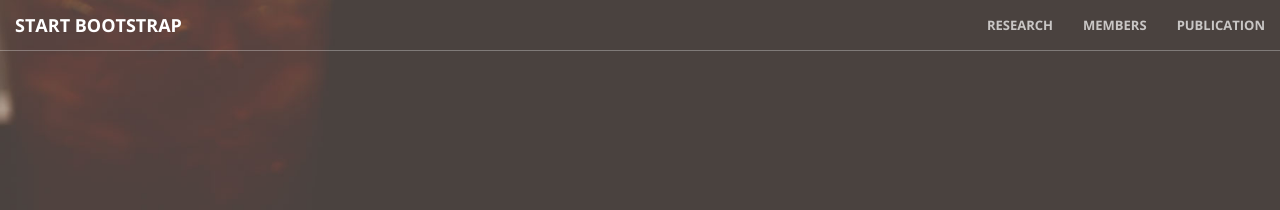
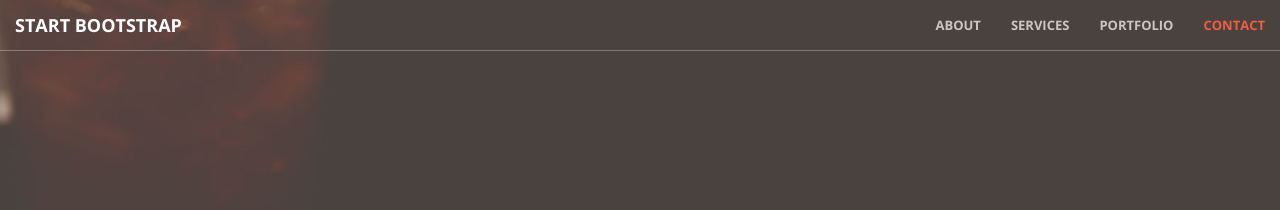
Before and after one commit to dwKim88/AEL, a Jekyll site: the page built from index.html, in a window 1280 px wide. Shown: the top 210 px of the page. Built offline with Jekyll 4.4.1, drawn with Linux system fonts in a browser that asks for light colours.

Commit message:
Update nav.html

```diff
--- a/_includes/nav.html
+++ b/_includes/nav.html
@@ -14,7 +14,7 @@
         <!-- Collect the nav links, forms, and other content for toggling -->
         <div class="collapse navbar-collapse" id="bs-example-navbar-collapse-1">
             <ul class="nav navbar-nav navbar-right">
-                <!--
+
                 <li>
                     <a class="page-scroll" href="#about">About</a>
                 </li>
@@ -27,16 +27,7 @@
                 <li>
                     <a class="page-scroll" href="#contact">Contact</a>
                 </li>
-                -->
-                <li>
-                    <a href="Research.html">Research</a>
-                </li>
-                <li>
-                    <a href="Members.html">Members</a>
-                </li>
-                <li>
-                    <a href="Publication.html">Publication</a>
-                </li>
+
             </ul>
         </div>
         <!-- /.navbar-collapse -->
```
